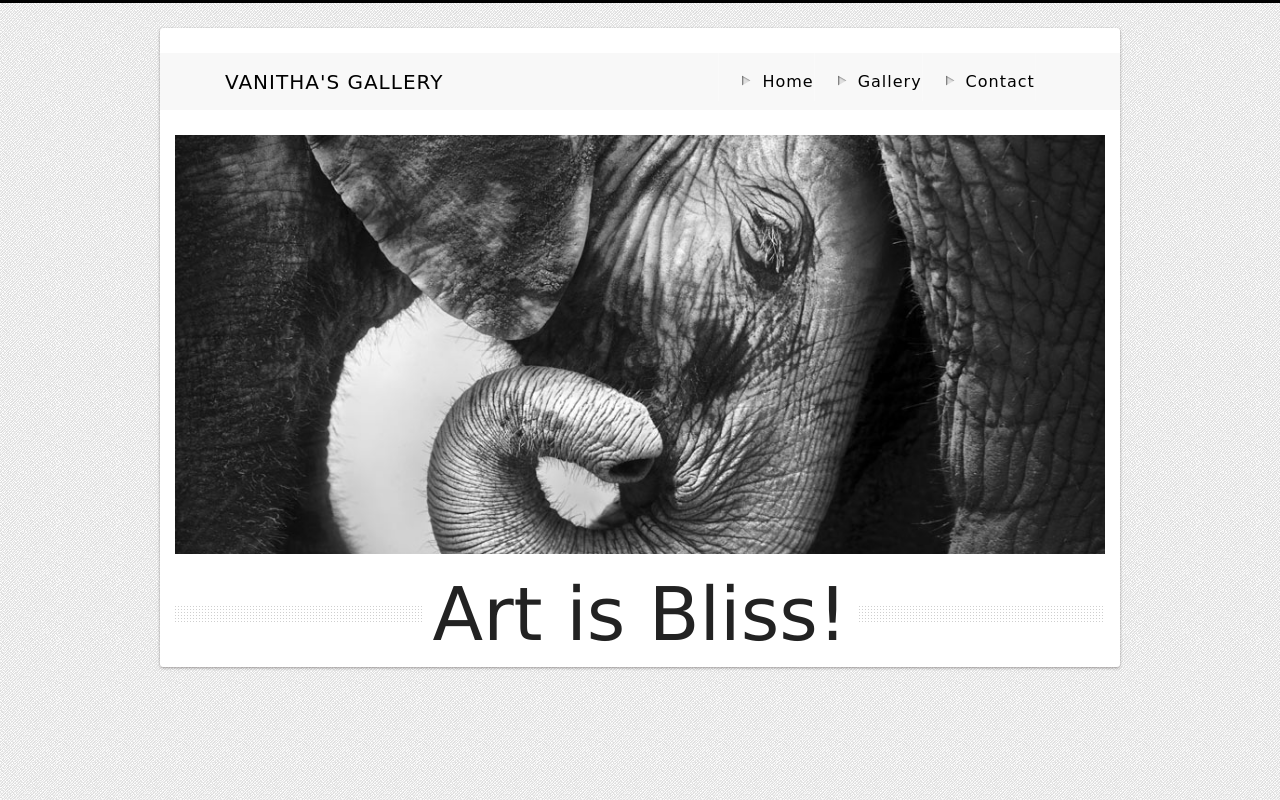
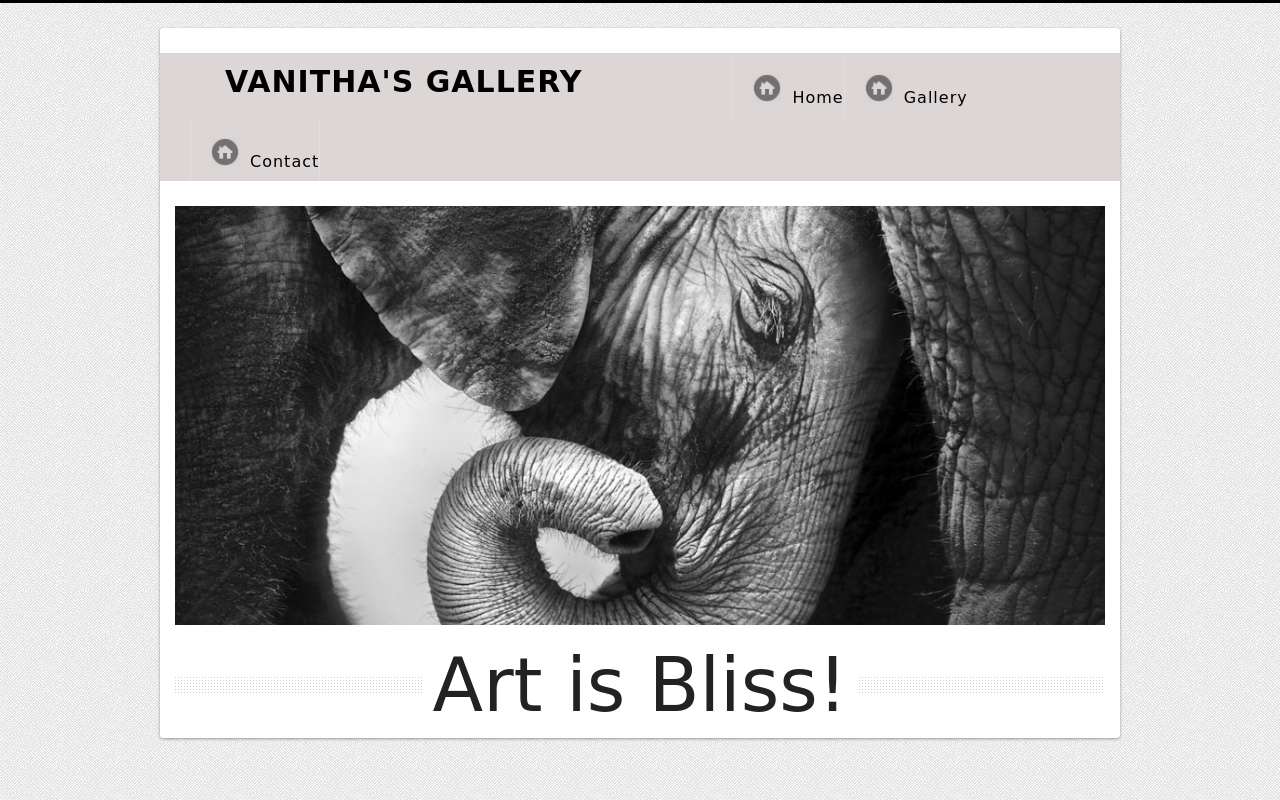
Before and after one commit to nethra12/Hobbies, a plain HTML site: page index.html in a window 1280 px wide. Drawn offline with Linux system fonts and the light colour scheme.

Commit message:
Beautification
- GB

```diff
--- a/index.html
+++ b/index.html
@@ -12,9 +12,11 @@
             <div class="twelve columns">
               <ul id="menu-header" class="nav-bar horizontal">
                 <li><a href="index.html">Vanitha's Gallery</a></li>
-                <li><img src="images/home.png" alt=""><a href="index.html">Home</a></li>
-                <li class="has-flyout"><img src="images/home.png" alt=""><a href="galleries.html">Gallery</a></li>
-                <li><img src="images/home.png" alt=""><a href="contact.html">Contact</a></li>
+                <li>
+                    <img src="images/home_icon.png" alt="" height="40" width="40"><a href="index.html">Home</a>
+                </li>
+                <li class="has-flyout"><img src="images/home_icon.png" alt="" height="40" width="40"><a href="galleries.html">Gallery</a></li>
+                <li><img src="images/home_icon.png" alt="" height="40" width="40"><a href="contact.html">Contact</a></li>
               </ul>
             </div>
           </div>
--- a/stylesheets/main.css
+++ b/stylesheets/main.css
@@ -1,17 +1,17 @@
 body {background: #ccc url(../images/bg.png); border-top: 3px solid #000}
 .row {width: 960px}
 .page_wrap {margin: 25px auto 25px; border-radius: 3px; background: #FFF; box-shadow: 0 1px 3px rgba(34, 25, 25, 0.4)}
-.header_nav {background: #f8f8f8; margin-top: 25px; margin-bottom: 25px}
+.header_nav {background: #ddd6d6; margin-top: 25px; margin-bottom: 25px}
 h1,h2,h3,h4 {font-family:'Verdana',sans-serif; font-weight: normal}
 .heading_dots {background: url(../images/heading_dots_grey.png) repeat-x center}
 .heading_dots_grey {background: url(../images/heading_dots_grey.png) repeat-x center}
-.heading_center_bg {background:#FFF; padding:0 10px}
+.heading_center_bg {background:#FFF; padding:0 10px; font-family: cursive }
 .heading_supersize {font-size: 74px; text-align:center; font-weight: normal; line-height: normal; margin:0 0 40px}
 .nav-bar {margin-top: 0; background: none}
-.nav-bar > li:first-child > a:first-child {font-size: 20px; text-transform: uppercase; padding:0px 275px 0px 15px}
+.nav-bar > li:first-child > a:first-child {font-size: 30px; text-transform: uppercase; padding:0px 150px 0px 15px; font-weight: bold}
 .nav-bar > li {border: 0; padding-top: 10px; padding-left:20px; font-family: cursive ; letter-spacing: 1px}
-.nav-bar > li > img:first-child {padding-right: 10px}
-.nav-bar > li > a:first-child {font-size: 16px; padding: 5px 30px}
+.nav-bar > li > img:first-child {padding-right: 10px; padding-top: 10px}
+/* .nav-bar > li > a:first-child {font-size: 16px; padding: 5px 30px} */
 .nav-bar > li:last-child {border: 0}
 .nav-bar > li.active:hover { background: #F8F8F8; cursor: default; }{}
 .nav-bar > li:hover { background: #F8F8F8; color: #000;
@@ -21,7 +21,7 @@ h1,h2,h3,h4 {font-family:'Verdana',sans-serif; font-weight: normal}
         -o-transition: all .2s ease-in-out;
         transition: all .2s ease-in-out;
 }
-.nav-bar > li > a { color: #000; font-size:16px}
+.nav-bar > li > a { color: #000; font-size:16px;}
 .nav-bar > li > a:hover { color: #000;}
 .nav-bar > li.has-flyout > a:first-child:after { content: ""; display: block; width: 0; height: 0; border: solid 5px; border-color: #848484 transparent transparent transparent; position: absolute; right: 20px; top: 20px; }
 .nav-bar > li.has-flyout > a:hover:first-child:after { content: ""; display: block; width: 0; height: 0; border: solid 5px; border-color: #848484 transparent transparent transparent; position: absolute; right: 20px; top: 20px; }
```
Also changed, not shown: images/home_icon.png (added).
